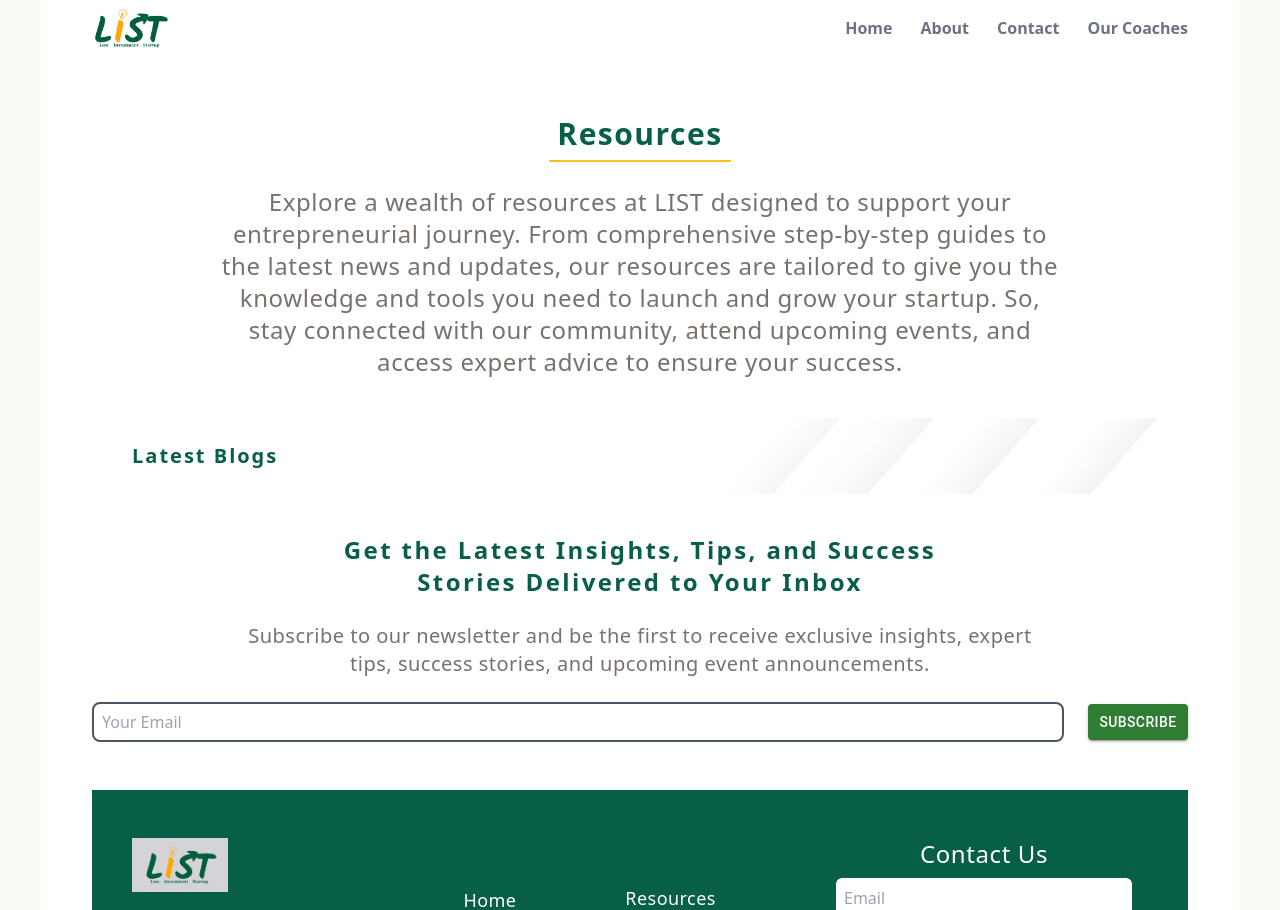
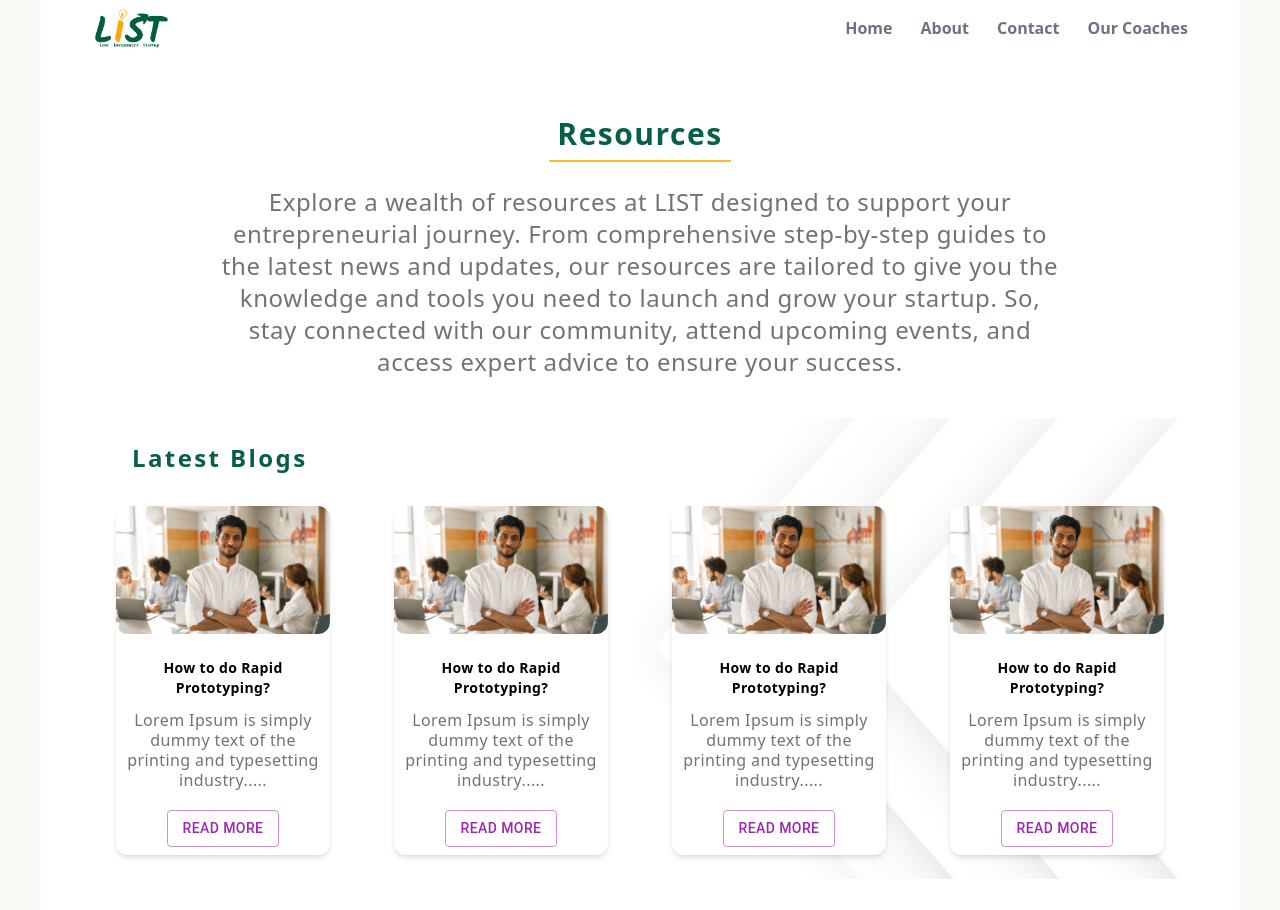
Before and after one commit to GreenVayu/List-startup, a React (Vite) app: page /Resource in a window 1280 px wide. Shown: the top 910 px of the page. Built offline with nearby package versions, Linux system fonts and the light colour scheme; the HTML template or start-up script is replaced by a standard one.

Commit message:
sec2 of resources done

```diff
--- a/src/Resource.tsx
+++ b/src/Resource.tsx
@@ -18,7 +18,7 @@ function Resource() {
       </div>
 
       <div className="sec2 bg-[url('/team/Colorpalette.png')] bg-cover mt-6 p-6">
-        <h1 className="text-emerald-800 text-xl font-semibold tracking-widest mx-4">
+        <h1 className="text-emerald-800 text-xl font-semibold tracking-widest mx-4 xmd:text-2xl">
           Latest Blogs
         </h1>
 
@@ -27,7 +27,83 @@ function Resource() {
 
         <div className="flex overflow-x-scroll no-scrollbar space-x-4 my-2 xmd:hidden mx-4 p-2 mt-4">
 
-        <div className="bg-white rounded-xl shadow-md min-w-56">
+        <div className="bg-white rounded-xl shadow-md min-w-48">
+            <img
+              className="w-48 h-32 rounded-xl object-cover object-center mb-6"
+              src="/ourstory/Rectangle1.jpg"
+              alt="content"
+            />
+            <h2 className="text-black text-sm font-semibold tracking-wide text-center">
+              How to do Rapid Prototyping?
+            </h2>
+            <p className="text-stone-500 text-base font-normal leading-5 tracking-wide py-3 px-2 text-center">
+              Lorem Ipsum is simply dummy text of the printing and typesetting
+              industry.....
+            </p>
+            <div className="text-center p-2"><Button variant="outlined" color="secondary">
+                Read more
+              </Button></div>
+          </div>
+
+          <div className="bg-white rounded-xl shadow-md min-w-48">
+            <img
+              className="w-48 h-32 rounded-xl object-cover object-center mb-6"
+              src="/ourstory/Rectangle1.jpg"
+              alt="content"
+            />
+            <h2 className="text-black text-sm font-semibold tracking-wide text-center">
+              How to do Rapid Prototyping?
+            </h2>
+            <p className="text-stone-500 text-base font-normal leading-5 tracking-wide py-3 px-2 text-center">
+              Lorem Ipsum is simply dummy text of the printing and typesetting
+              industry.....
+            </p>
+            <div className="text-center p-2"><Button variant="outlined" color="secondary">
+                Read more
+              </Button></div>
+          </div>
+
+          <div className="bg-white rounded-xl shadow-md min-w-44">
+            <img
+              className="w-44 h-32 rounded-xl object-cover object-center mb-6"
+              src="/ourstory/Rectangle1.jpg"
+              alt="content"
+            />
+            <h2 className="text-black text-sm font-semibold tracking-wide text-center">
+              How to do Rapid Prototyping?
+            </h2>
+            <p className="text-stone-500 text-base font-normal leading-5 tracking-wide py-3 px-2 text-center">
+              Lorem Ipsum is simply dummy text of the printing and typesetting
+              industry.....
+            </p>
+            <div className="text-center p-2"><Button variant="outlined" color="secondary">
+                Read more
+              </Button></div>
+          </div>
+
+          <div className="bg-white rounded-xl shadow-md min-w-48">
+            <img
+              className="w-48 h-32 rounded-xl object-cover object-center mb-6"
+              src="/ourstory/Rectangle1.jpg"
+              alt="content"
+            />
+            <h2 className="text-black text-sm font-semibold tracking-wide text-center">
+              How to do Rapid Prototyping?
+            </h2>
+            <p className="text-stone-500 text-base font-normal leading-5 tracking-wide py-3 px-2 text-center">
+              Lorem Ipsum is simply dummy text of the printing and typesetting
+              industry......
+            </p>
+            <div className="text-center p-2"><Button variant="outlined" color="secondary">
+                Read more
+              </Button></div>
+          </div>
+
+            </div>
+
+          <div className="hidden xmd:grid xmd:grid-cols-2 xmd:gap-16 xmd:w-fit mx-auto lg:grid-cols-4 gap-8 mt-8">
+
+          <div className="bg-white rounded-xl shadow-md max-w-56">
             <img
               className="w-56 h-32 rounded-xl object-cover object-center mb-6"
               src="/ourstory/Rectangle1.jpg"
@@ -36,17 +112,16 @@ function Resource() {
             <h2 className="text-black text-sm font-semibold tracking-wide text-center">
               How to do Rapid Prototyping?
             </h2>
-            <p className="text-stone-500 text-base font-normal leading-5 tracking-wide py-3 text-center">
+            <p className="text-stone-500 text-base font-normal leading-5 tracking-wide py-3 px-2 text-center">
               Lorem Ipsum is simply dummy text of the printing and typesetting
-              industry. Lorem Ipsum has been the industry's standard dummy text
-              ever since the.....
+              industry.....
             </p>
             <div className="text-center p-2"><Button variant="outlined" color="secondary">
                 Read more
               </Button></div>
           </div>
 
-          <div className="bg-white rounded-xl shadow-md min-w-56">
+          <div className="bg-white rounded-xl shadow-md max-w-56">
             <img
               className="w-56 h-32 rounded-xl object-cover object-center mb-6"
               src="/ourstory/Rectangle1.jpg"
@@ -55,17 +130,16 @@ function Resource() {
             <h2 className="text-black text-sm font-semibold tracking-wide text-center">
               How to do Rapid Prototyping?
             </h2>
-            <p className="text-stone-500 text-base font-normal leading-5 tracking-wide py-3 text-center">
+            <p className="text-stone-500 text-base font-normal leading-5 tracking-wide py-3 px-2 text-center">
               Lorem Ipsum is simply dummy text of the printing and typesetting
-              industry. Lorem Ipsum has been the industry's standard dummy text
-              ever since the.....
+              industry.....
             </p>
             <div className="text-center p-2"><Button variant="outlined" color="secondary">
                 Read more
               </Button></div>
           </div>
 
-          <div className="bg-white rounded-xl shadow-md min-w-56">
+          <div className="bg-white rounded-xl shadow-md max-w-56">
             <img
               className="w-56 h-32 rounded-xl object-cover object-center mb-6"
               src="/ourstory/Rectangle1.jpg"
@@ -74,17 +148,16 @@ function Resource() {
             <h2 className="text-black text-sm font-semibold tracking-wide text-center">
               How to do Rapid Prototyping?
             </h2>
-            <p className="text-stone-500 text-base font-normal leading-5 tracking-wide py-3 text-center">
+            <p className="text-stone-500 text-base font-normal leading-5 tracking-wide py-3 px-2 text-center">
               Lorem Ipsum is simply dummy text of the printing and typesetting
-              industry. Lorem Ipsum has been the industry's standard dummy text
-              ever since the.....
+              industry.....
             </p>
             <div className="text-center p-2"><Button variant="outlined" color="secondary">
                 Read more
               </Button></div>
           </div>
 
-          <div className="bg-white rounded-xl shadow-md min-w-56">
+          <div className="bg-white rounded-xl shadow-md max-w-56">
             <img
               className="w-56 h-32 rounded-xl object-cover object-center mb-6"
               src="/ourstory/Rectangle1.jpg"
@@ -93,19 +166,16 @@ function Resource() {
             <h2 className="text-black text-sm font-semibold tracking-wide text-center">
               How to do Rapid Prototyping?
             </h2>
-            <p className="text-stone-500 text-base font-normal leading-5 tracking-wide py-3 text-center">
+            <p className="text-stone-500 text-base font-normal leading-5 tracking-wide py-3 px-2 text-center">
               Lorem Ipsum is simply dummy text of the printing and typesetting
-              industry. Lorem Ipsum has been the industry's standard dummy text
-              ever since the.....
+              industry.....
             </p>
             <div className="text-center p-2"><Button variant="outlined" color="secondary">
                 Read more
               </Button></div>
           </div>
 
-            </div>
-
-
+          </div>
 
         </div>
 
```
